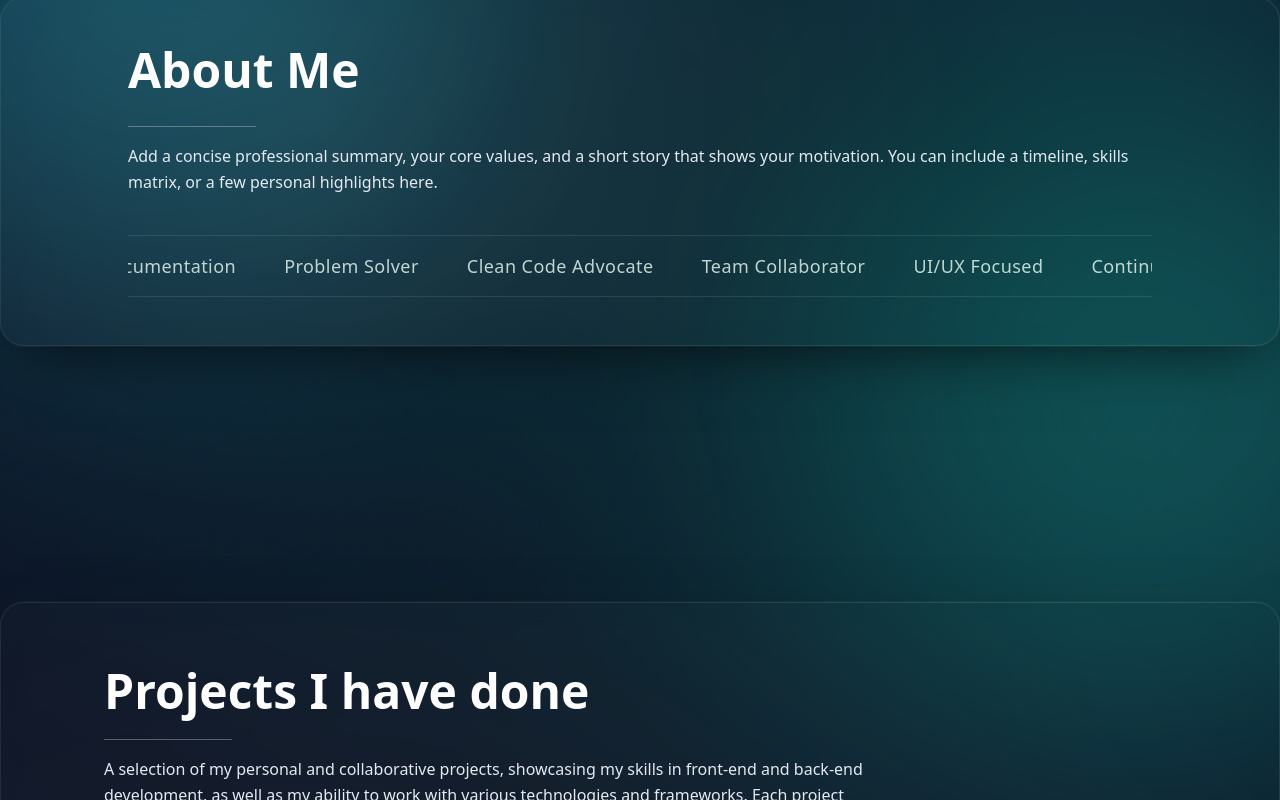
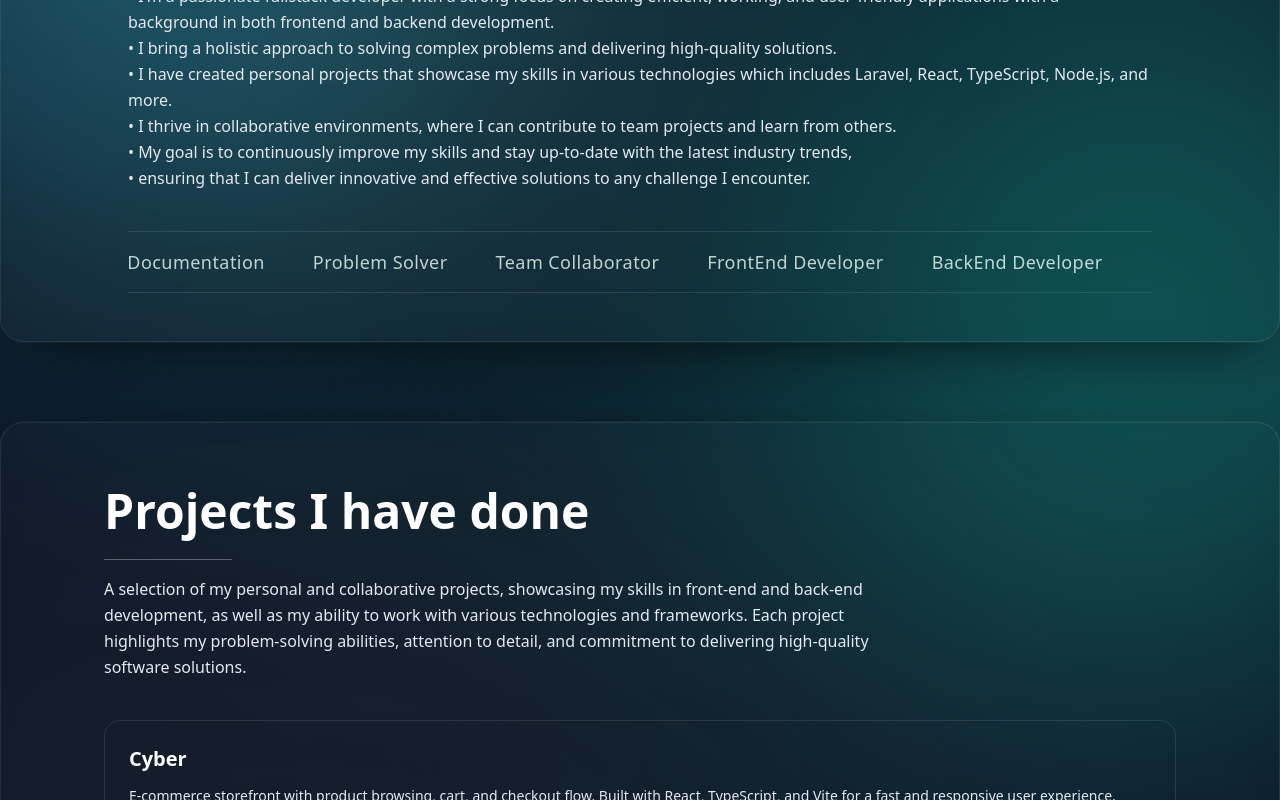
Before and after one commit to RonRonnix/PersonalPortfolio, a React (Vite) app: page / in a window 1280 px wide. Shown: the part 1000-1800 px from the top of the page. Built offline with nearby package versions, Linux system fonts and the light colour scheme.

Commit message:
description changes and thresholds

```diff
--- a/src/App.tsx
+++ b/src/App.tsx
@@ -91,7 +91,7 @@ function App() {
           setWorksVisible(entry.isIntersecting)
         })
       },
-      { threshold: 0.25 }
+      { threshold: 0.06 }
     )
 
     observer.observe(card)
@@ -105,7 +105,7 @@ function App() {
       <Hero />
 
       {/* Encapsulating box for About */}
-        <section id="about" className="relative py-32 bg-brand-900/90 isolate">
+        <section id="about" className="relative py-10 bg-brand-900/90 isolate">
           <div className="pointer-events-none absolute inset-x-0 top-0 h-20 bg-gradient-to-b from-brand-900 to-transparent" />
           {/* Background atmosphere */}
           <div className="pointer-events-none absolute inset-0 opacity-40">
@@ -126,17 +126,27 @@ function App() {
               <div className="max-w-5xl mx-auto px-auto md:py-12">
                 <h2 className="text-5xl font-bold mb-8 text-white">About Me</h2>
                 <div className="mt-6 h-px w-32 mb-4 bg-white/30 rounded-full"></div>
-                <p className="max-w-5xl text-brand-100/80 leading-relaxed">Add a concise professional summary, your core values, and a short story that shows your motivation. You can include a timeline, skills matrix, or a few personal highlights here.</p>
+                <ul className="max-w-5xl text-brand-100/80 leading-relaxed">
+                  <li>&bull; I'm a passionate fullstack developer with a strong focus on creating efficient, working, and user-friendly applications with a background in both frontend and backend development.</li>
+                  <li>&bull; I bring a holistic approach to solving complex problems and delivering high-quality solutions.</li>
+                  <li>&bull; I have created personal projects that showcase my skills in various technologies which includes Laravel, React, TypeScript, Node.js, and more.</li>
+                  <li>&bull; I thrive in collaborative environments, where I can contribute to team projects and learn from others.</li>
+                  <li>&bull; My goal is to continuously improve my skills and stay up-to-date with the latest industry trends,</li>
+                  <li>&bull; ensuring that I can deliver innovative and effective solutions to any challenge I encounter.</li>
+                </ul>
                 <div className="mt-10">
                   <Marquee
                     items={[
                       'Problem Solver',
-                      'Clean Code Advocate',
+                      // 'Clean Code Advocate',
                       'Team Collaborator',
-                      'UI/UX Focused',
+                      'FrontEnd Developer',
+                      'BackEnd Developer',
+                      'Fullstack Developer',
+                      'UI/UX Enthusiast',
                       'Continuous Learner',
                       'Performance Minded',
-                      'Test Writing',
+                      // 'Test Writing',
                       'Documentation',
                     ]}
                     direction="right"
@@ -151,7 +161,7 @@ function App() {
         </section>
 
       {/* Encapsulating box for Selected Works */}
-        <section id="works" className="py-32 bg-brand-900/80">
+        <section id="works" className="py-10 bg-brand-900/80">
           <div className="relative max-w-7xl mx-auto">
             {/* Background atmosphere */}
             <div className="pointer-events-none absolute inset-0 opacity-40">
--- a/src/components/Hero.tsx
+++ b/src/components/Hero.tsx
@@ -4,7 +4,7 @@ import Marquee from './Marquee'
 
 export default function Hero() {
   return (
-    <section id="home" className="relative bg-brand-900 pt-40 pb-28 px-4 overflow-visible">
+    <section id="home" className="relative bg-brand-900 pt-40 pb-10 px-4 overflow-visible">
       {/* Background atmosphere */}
       <div className="pointer-events-none absolute inset-10 opacity-40">
         <div className="absolute -top-48 -left-24 w-[40rem] h-[40rem] rounded-full bg-[#2dd4bf] blur-[190px]" />
@@ -21,7 +21,7 @@ export default function Hero() {
 
             {/* Text content */}
             <div className="flex-1 max-w-xl animate-fade-up">
-              <p className="text-emerald-200 font-medium tracking-wide">Hello, I&apos;m Ronald,</p>
+              <p className="text-emerald-200 font-medium tracking-wide">Hello, I&apos;m Ronald Gelicame,</p>
               <h1 className="mt-3 font-extrabold leading-tight tracking-tight text-gradient text-5xl sm:text-6xl">
                 <span className="block">Full stack</span>
                 <span className="block">Developer</span>
```
